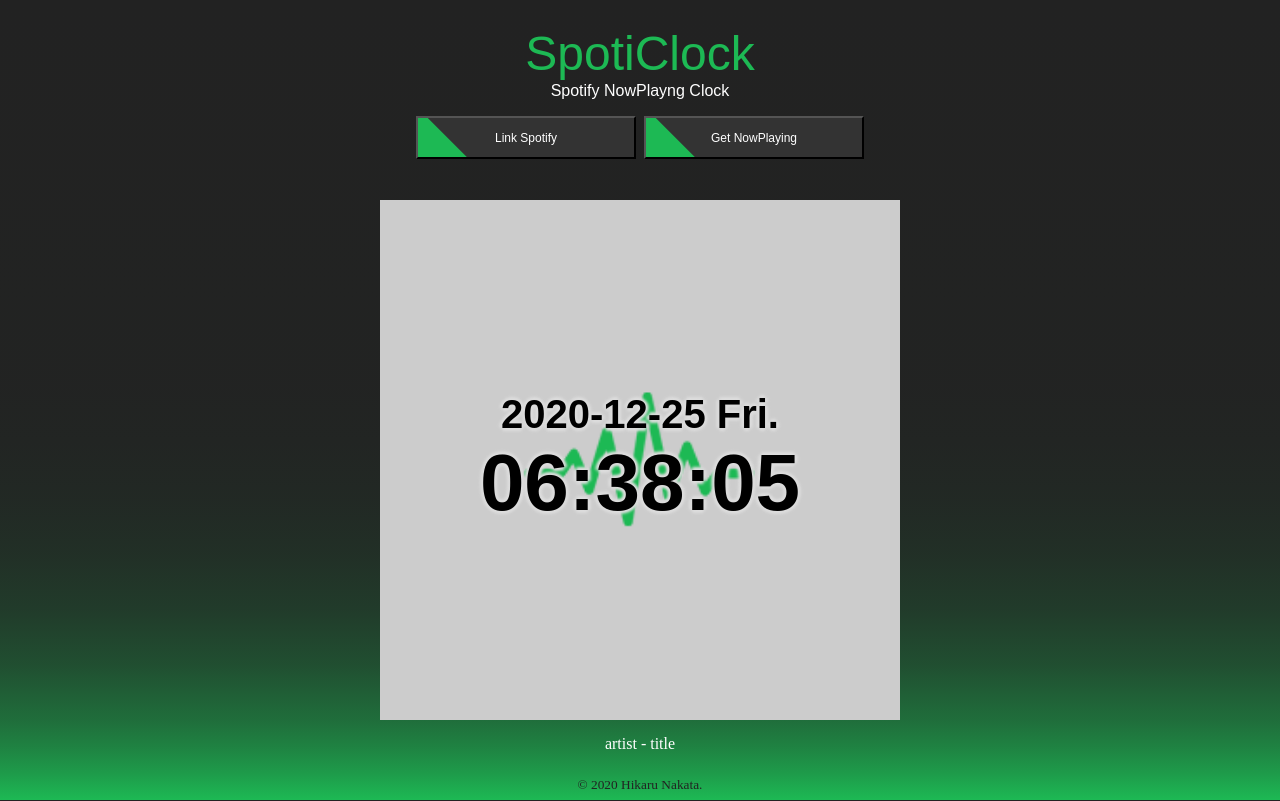
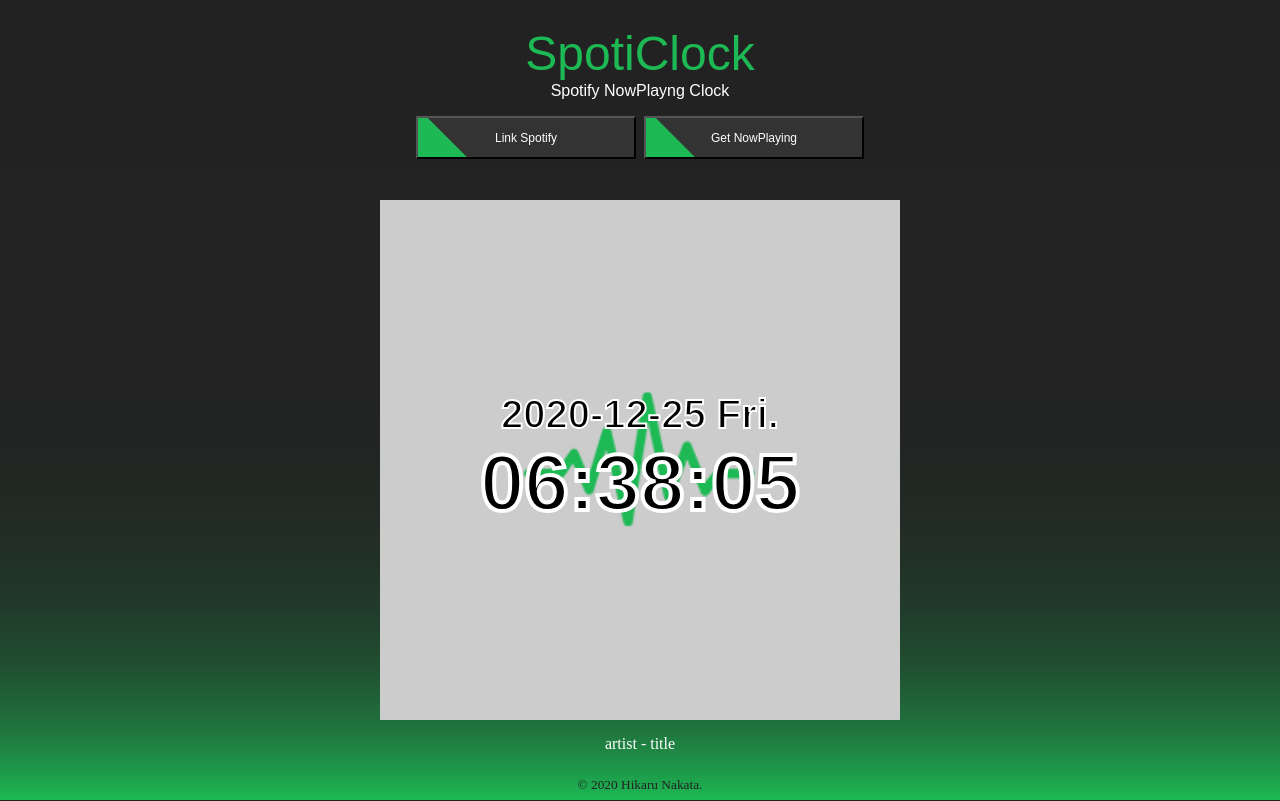
Before and after one commit to nacal/spoticlock, a Vue app: page / in a window 1280 px wide. Built offline with nearby package versions, Linux system fonts and the light colour scheme; a web font is replaced by a local one.

Commit message:
change clock design

```diff
--- a/src/components/Clock.vue
+++ b/src/components/Clock.vue
@@ -55,10 +55,11 @@
   font-family: bc-sklonar, sans-serif;
   font-weight: 700;
   text-align: center;
-  text-shadow: 0 3px 3px #ddd, 0 -3px 3px #ddd, 3px 0 3px #ddd, -3px 0 3px #ddd;
+  -webkit-text-stroke-color: white;
 
   &__date {
     font-size: 2rem;
+    -webkit-text-stroke-width: 2px;
 
     @media screen and (min-width: 440px) {
       font-size: 2.5rem;
@@ -67,6 +68,7 @@
 
   &__time {
     font-size: 4rem;
+    -webkit-text-stroke-width: 4px;
 
     @media screen and (min-width: 440px) {
       font-size: 5rem;
```
